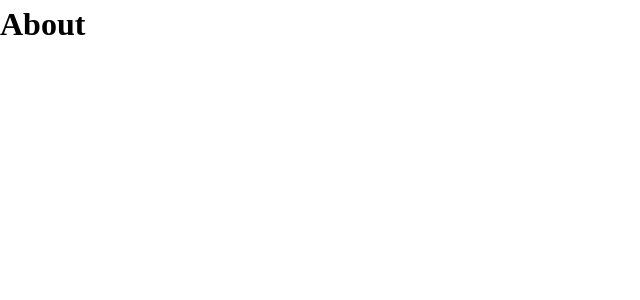
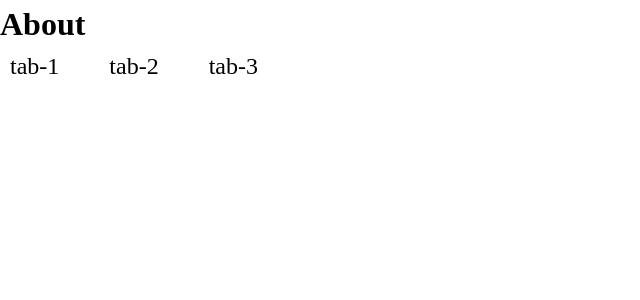
Before and after one commit to jyyang5542/2408-study-nuxt, a Nuxt app: page /about in a window 1280 px wide. Shown: the top 300 px of the page, without its empty margins (0-640 px from the left). Built offline with nearby package versions, Linux system fonts and the light colour scheme.

Commit message:
feat: 탭 컴포넌트 작성

```diff
--- /dev/null
+++ b/components/tabs.vue
@@ -0,0 +1,39 @@
+<template>
+  <nav>
+    <ul>
+      <li v-for="(item, i) in list" :key="i">
+        <a :href="item.href" :title="item.title">{{ item.name }}</a>
+      </li>
+    </ul>
+  </nav>
+</template>
+
+<script>
+export default {
+  data() {
+    return {};
+  },
+  props: {
+    list: {
+      type: Array,
+      required: true,
+    },
+  },
+  methods: {},
+};
+</script>
+
+<style lang="scss" scoped>
+ul {
+  display: flex;
+  gap: 30px;
+
+  li {
+    padding: 0 10px;
+
+    a {
+      font-size: 24px;
+    }
+  }
+}
+</style>
--- a/pages/about/index.vue
+++ b/pages/about/index.vue
@@ -1,13 +1,21 @@
 <template>
   <div>
     <h1>About</h1>
+    <tabs :list="tabItems" />
   </div>
 </template>
 
 <script>
+import Tabs from '~/components/tabs.vue';
 export default {
   data() {
-    return {};
+    return {
+      tabItems: [
+        { href: './about', name: 'tab-1', title: 'tab-1로 이동' },
+        { href: './about', name: 'tab-2', title: 'tab-2로 이동' },
+        { href: './about', name: 'tab-3', title: 'tab-3로 이동' },
+      ],
+    };
   },
 
   methods: {
```
